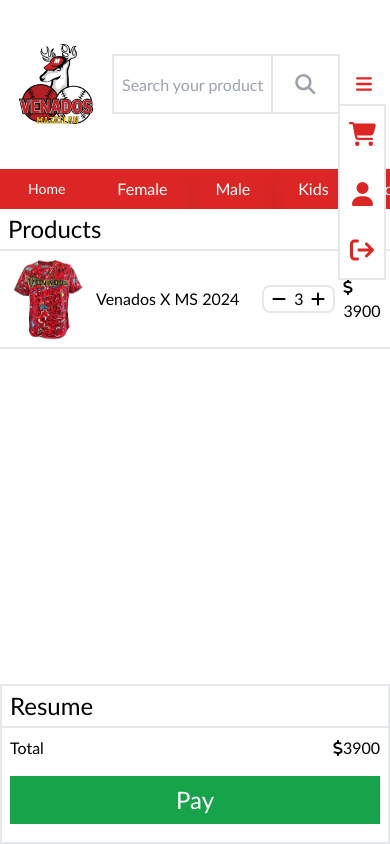
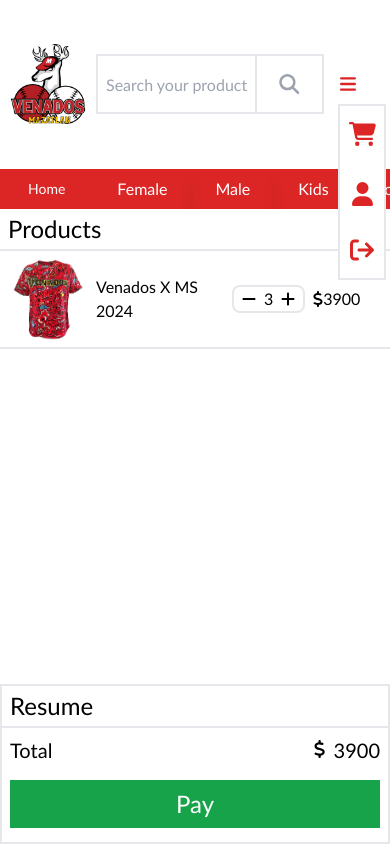
Before and after one commit to Kris1980k/shopping-cart, a React (Vite) app: page /cart in a window 390 px wide. Built offline with nearby package versions, Linux system fonts and the light colour scheme.

Commit message:
search comoponent fixed

```diff
--- a/src/Components/Cart.jsx
+++ b/src/Components/Cart.jsx
@@ -14,15 +14,16 @@
                     cartItems.map((i) => (
                         <div key={i.id+ "InCart"} className='flex border-b-2 items-center '>
                             <img src={i.image} alt={i.name} className='xl:w-44 lg:w-44 md:w-44 sm:w-44 w-24 xl:h-44 lg:h-44 md:h-44 sm:h-44 h-24 prevent-select-img' />
-                            <h2 className='xl:text-xl lg:text-xl md:text-xl sm:text-xl text-md xl:w-52 lg:w-52 md:w-52 sm:w-52 w-40 xl:px-2 prevent-select'>{i.name}</h2>
+                            <h2 className='xl:text-xl lg:text-xl md:text-xl sm:text-xl text-md xl:w-52 lg:w-52 md:w-52 sm:w-52 w-32 xl:px-2 prevent-select'>{i.name}</h2>
                             <div className='border-2 flex items-center rounded-lg xl:mx-5 lg:mx-5 md:mx-5 sm:mx-5 mx-2'>
                                 <FontAwesomeIcon icon={faMinus} className='prevent-select px-2 hover:text-red-700' onClick={() => {deleteItem(i)}}/>
                                 <h3 className='prevent-select xl:text-lg'>  {i.quantity} </h3>
                                 <FontAwesomeIcon icon={faPlus} className='prevent-select px-2 hover:text-blue-700' onClick={() => {addItem(i)}}/>
                             </div>
-                            <h2 className='xl:w-16 xl:text-xl prevent-select'>
-                            <FontAwesomeIcon icon={faDollar} className='xl:text-lg'/>
-                                    {i.price * i.quantity}</h2>
+
+                            <FontAwesomeIcon icon={faDollar} className='xl:text-lg lg:text-lg md:text-lg sm:text-lg text-md'/>
+                            <h2 className='xl:w-16 lg:w-16 md:w-16 sm:w-16 w-14 xl:text-xl lg:text-lg md:text-lg sm:text-lg text-md prevent-select'>
+                            {i.price * i.quantity}</h2>
                         </div>
                     )) :
 
@@ -40,13 +41,17 @@
                     </div>
                     <div className='xl:m-2 m-2'>
                         <div className='xl:h-72'></div>
-                        <h1 className=' xl:text-2xl xl:px-2 xl:py-2 inline'>Total</h1>
-                        <h2 className=' xl:text-2xl xl:px-2 xl:py-2 inline float-right'>
-                        <FontAwesomeIcon icon={faDollar} className='xl:text-xl'/>
-                        {cartItems.reduce((c,i) =>
-                            c + (i.price * i.quantity)
-                        ,0)}
-                        </h2>
+                        <h1 className=' xl:text-2xl lg:text-2xl md:text-2xl sm:text-2xl text-xl xl:px-2 xl:py-2 inline'>Total</h1>
+                        <div className='float-right flex items-center'>
+                            <h2 className=' xl:text-2xl xl:px-2 xl:py-2'>
+                            <FontAwesomeIcon icon={faDollar} className='xl:text-xl lg:text-xl md:text-xl sm:text-xl text-lg xl:mr-0 lg:mr-0 md:mr-0 sm:mr-0 mr-2'/>
+                            </h2>
+                            <h3 className='xl:text-xl lg:text-xl md:text-xl sm:text-xl text-xl '>
+                            {cartItems.reduce((c,i) =>
+                                c + (i.price * i.quantity)
+                            ,0)}
+                            </h3>
+                        </div>
                         <button className='bg-green-600 hover:bg-gradient-to-tr xl:block lg:block md:block sm:block block hover:from-green-700 hover:to-green-500 hover:scale-105 transition  xl:h-12 lg:h-12 md:h-12 sm:h-12 h-12 xl:w-full lg:w-full md:w-full sm:w-full w-full xl:mx-auto xl:my-4 lg:my-4 md:my-4 sm:my-4 my-4  '>
                             <h2 className='xl:text-xl lg:text-xl md:text-xl sm:text-xl text-2xl text-white'>Pay</h2>
                         </button>
--- a/src/Components/SearchComponent.jsx
+++ b/src/Components/SearchComponent.jsx
@@ -59,7 +59,9 @@
                 <img src="src\img\banner-venados.png" className='logo xl:block lg:block md:inline-block transition-all hidden border-red-600 prevent-select-img w-full h-24 ' alt="Venados logo" />
             </Link>
 
-            <img src="src\img\venados-logo.png" className='xl:hidden lg:hidden md:hidden sm:hidden  border-red-600 prevent-select-img w-20 h-20 mx-4' alt="Venados logo mobile" />
+            <Link to="/" className='xl:hidden lg:hidden md:hidden sm:hidden w-20 mx-2 h-20'>
+                <img src="src\img\venados-logo.png" className='xl:hidden lg:hidden md:hidden sm:hidden prevent-select-img w-20 h-20 ' alt="Venados logo mobile" />
+            </Link>
 
                 <div className='xl:w-3/6 lg:w-full md:w-full sm:w-full w-7/12 xl:mx-4 lg:mx-4 md:mx-4 sm:mx-4'>
                     <div className='border-2 xl:flex lg:flex md:flex sm:flex flex items-center '>
```
